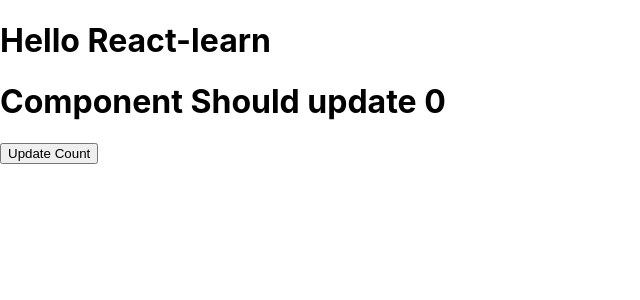
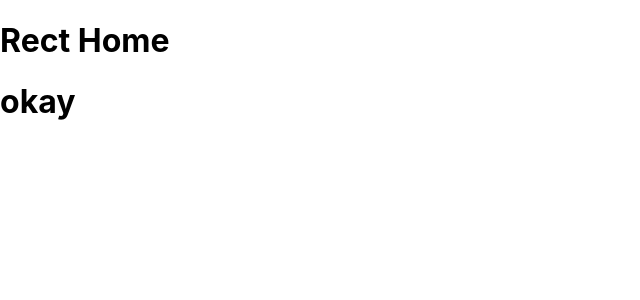
Before and after one commit to sdevesh890/React-Learn, a React (Create React App) app: page / in a window 1280 px wide. Shown: the top 300 px of the page, without its empty margins (0-640 px from the left). Built offline with nearby package versions, Linux system fonts and the light colour scheme.

Commit message:
useEffect feature

```diff
--- a/src/App.js
+++ b/src/App.js
@@ -1,27 +1,12 @@
 import './App.css';
-import Constructor from './LCM/Constructor';
-import Render from './LCM/Render';
-import ComponentDidmount from './LCM/ComponentDidmount';
-import Componentdidupdate from './LCM/Componentdidupdate';
-import Componentshoulupdate from './LCM/Componentshouldupdate';
+import UseEffec from './Hooks/UseEffec';
 function App()
 {
 
    return(
        <div>
-        <h1>Hello React-learn</h1>
-        {/* <Func/>
-        <ClassCompo/> */}
-        {/* <Propsprac name="Devesh Sharma" email="sdevesh890@gmail.com"/> */}
-        {/* <Stateprac/> */}
-        {/* <Getinput/> */}
-        {/* <Handleform/> */}
-        {/* <Validform/> */}
-        {/* <Constructor/> */}
-        {/* <Render/> */}
-        {/* <ComponentDidmount/> */}
-        {/* <Componentdidupdate/> */}
-        <Componentshoulupdate/>
+       <h1>Rect Home</h1>
+       <UseEffec/>
        </div>
 
    );
--- /dev/null
+++ b/src/Hooks/UseEffec.js
@@ -0,0 +1,14 @@
+import React,{useEffect}from 'react';
+function UseEffec()
+{
+    useEffect(()=>
+    {
+        alert("useEffect is working");
+    });
+    return(
+        <div>
+            <h1>okay</h1>
+        </div>
+    );
+}
+export default UseEffec;
```
